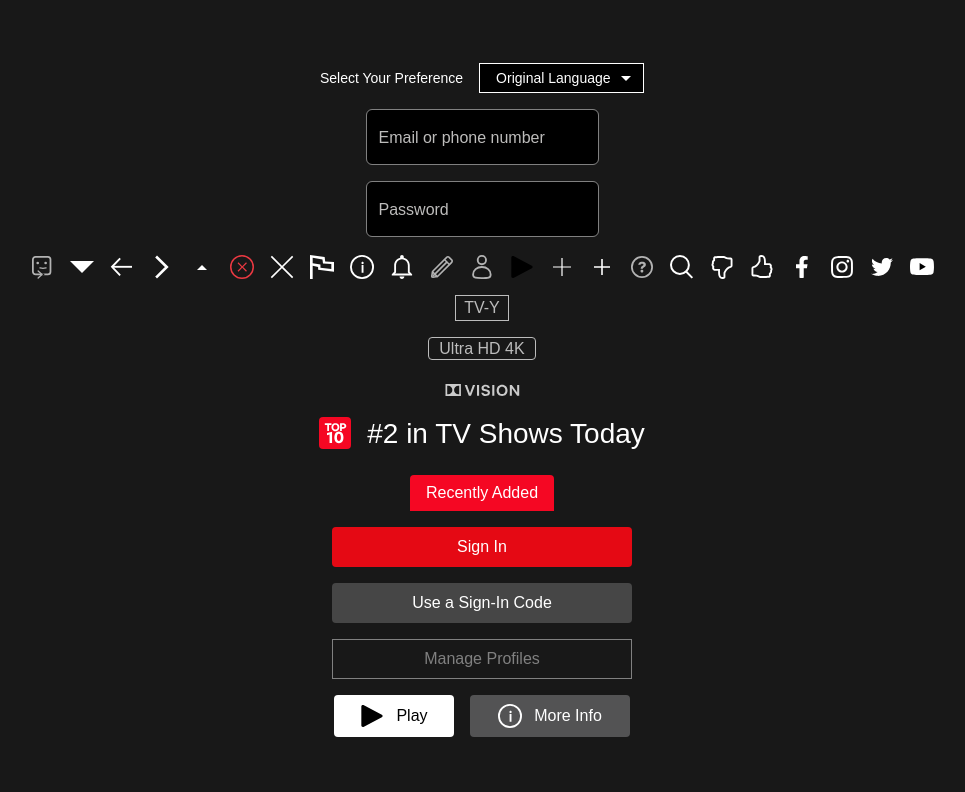
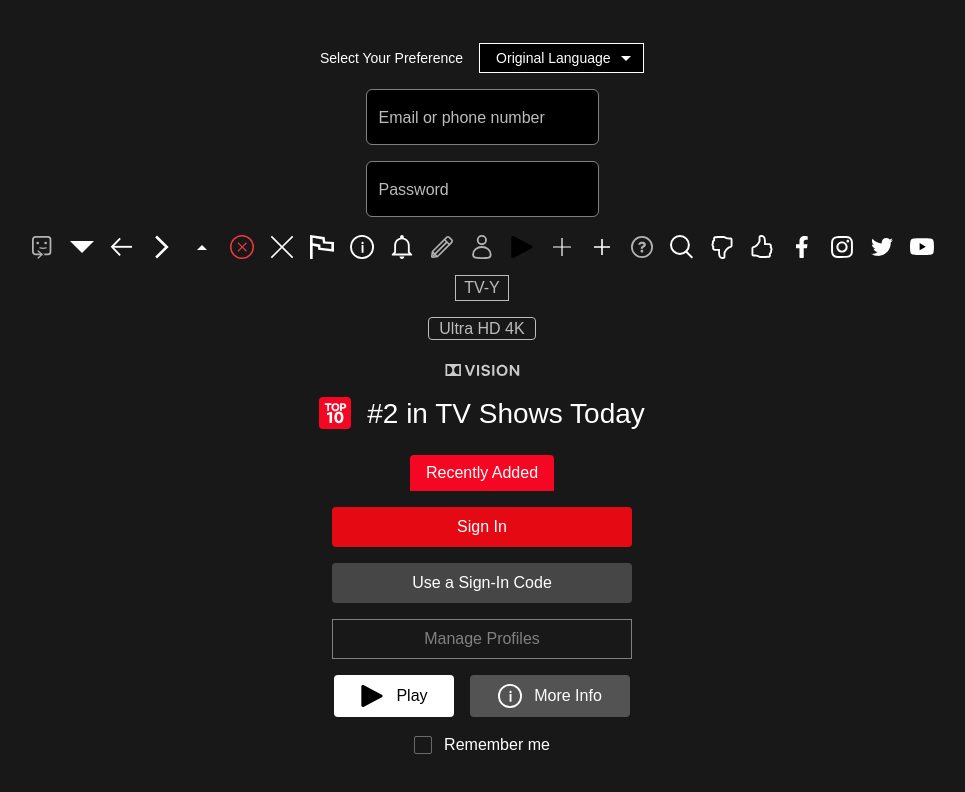
Before and after one commit to cami-codes/netflix, an Angular app: page / in a window 1280 px wide. Shown: the top 792 px of the page, without its empty margins (158-1123 px from the left). Built offline with nearby package versions, Linux system fonts and the light colour scheme.

Commit message:
feat: checkbox shared button

```diff
--- a/src/app/app.component.html
+++ b/src/app/app.component.html
@@ -83,3 +83,5 @@
     [text]="'More Info'"
   ></app-button>
 </div>
+
+<app-checkbox [label]="'Remember me'"></app-checkbox>
--- a/src/app/app.module.ts
+++ b/src/app/app.module.ts
@@ -11,6 +11,7 @@
 import { VideoQualityComponent } from './shared/components/video-quality/video-quality.component';
 import { LabelComponent } from './shared/components/label/label.component';
 import { ButtonComponent } from './shared/components/button/button.component';
+import { CheckboxComponent } from './shared/components/checkbox/checkbox.component';
 @NgModule({
   declarations: [AppComponent],
   imports: [
@@ -23,6 +24,7 @@
     VideoQualityComponent,
     LabelComponent,
     ButtonComponent,
+    CheckboxComponent,
     FormsModule,
     ReactiveFormsModule,
   ],
--- /dev/null
+++ b/src/app/shared/components/checkbox/checkbox.component.html
@@ -0,0 +1,6 @@
+<div class="checkbox">
+  <label>
+    <input type="checkbox" />
+    {{ label }}
+  </label>
+</div>
--- /dev/null
+++ b/src/app/shared/components/checkbox/checkbox.component.scss
@@ -0,0 +1,30 @@
+@import "colors";
+
+.checkbox {
+  font-family: "Netflix Sans", sans-serif;
+  color: $primary-white;
+
+  label {
+    display: flex;
+    align-items: center;
+  }
+
+  input[type="checkbox"] {
+    margin-right: 0.75rem;
+    height: 18px;
+    width: 18px;
+    appearance: none;
+    border: 1px solid $transparent-white-35;
+    border-radius: 2px;
+    cursor: pointer;
+
+    &:hover {
+      border: 1px solid $primary-white;
+    }
+
+    &:checked {
+      appearance: revert;
+      accent-color: $primary-white;
+    }
+  }
+}
```
Also changed, not shown: src/app/shared/components/checkbox/checkbox.component.ts (added, +13 -0 lines), 1 other file (tests, documents, lock files or other folders).
